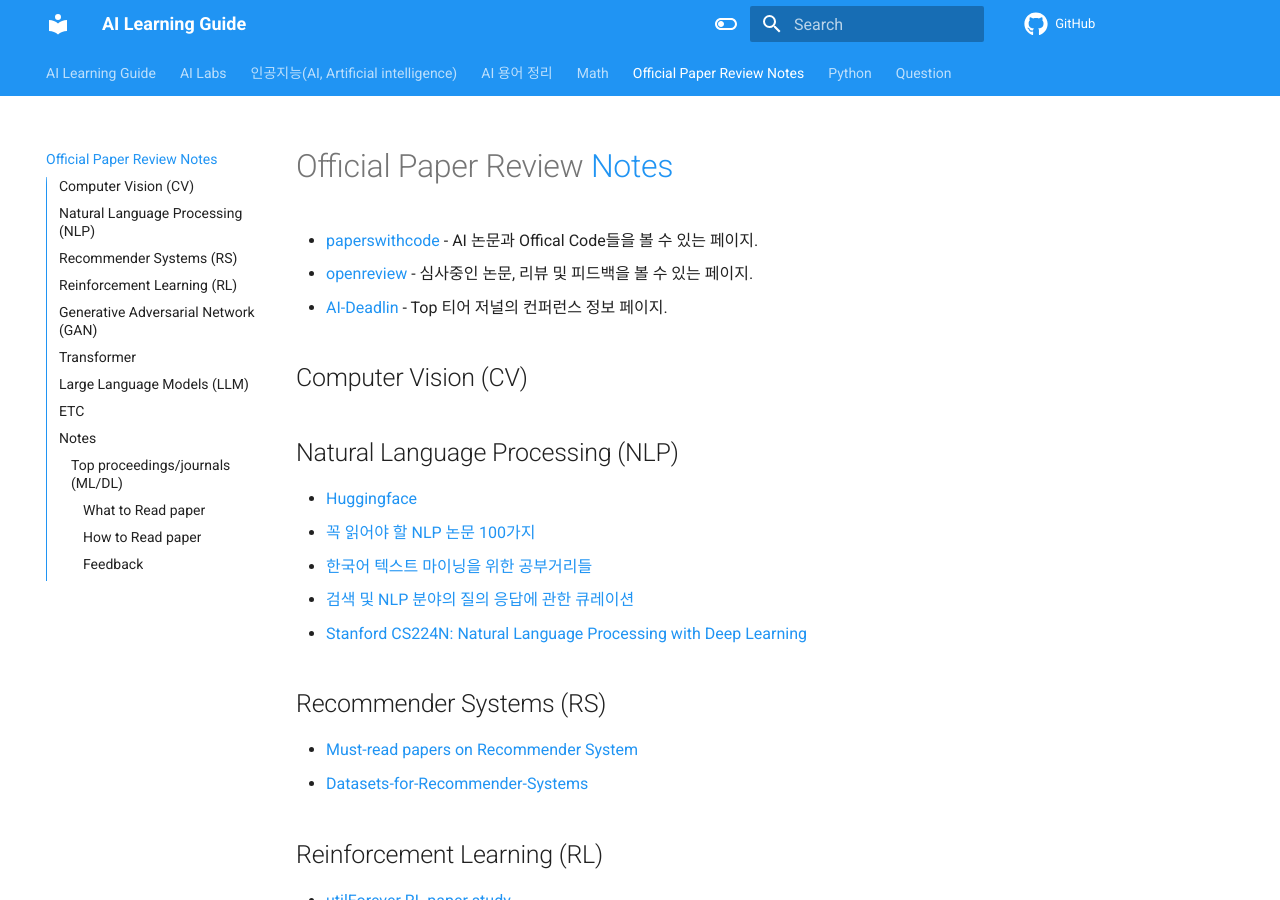
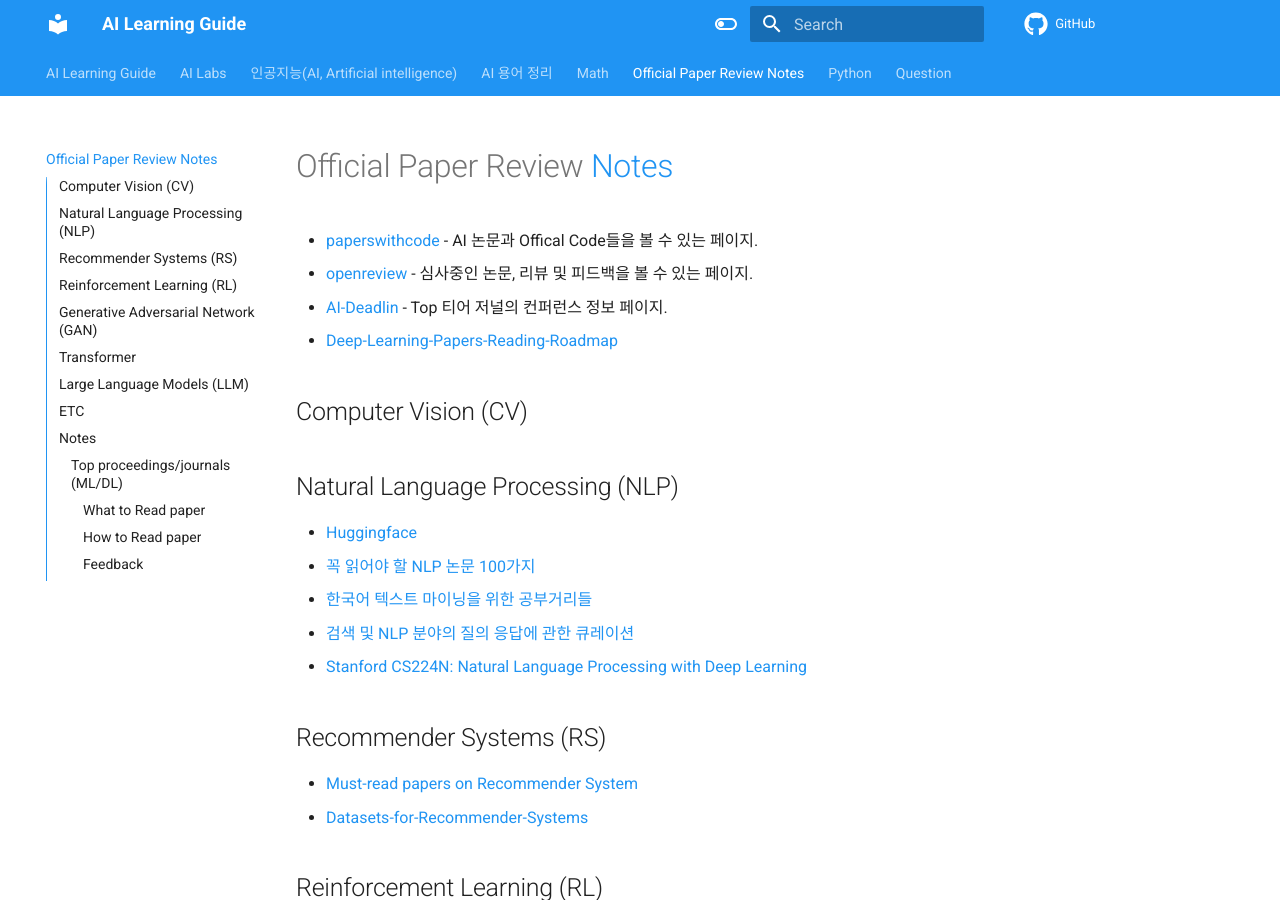
Before and after one commit to cpprhtn/AI-Learning-Guide, an MkDocs documentation site: the page built from docs/Official-Paper.md, in a window 1280 px wide and 900 px high. Built offline with MkDocs 1.6.1 and Material for MkDocs 9.7.7, drawn with Linux system fonts in a browser that asks for light colours; comment, search, counter and statistics services are not loaded.

Commit message:
Update Official-Paper.md

```diff
--- a/docs/Official-Paper.md
+++ b/docs/Official-Paper.md
@@ -2,6 +2,7 @@
 - [paperswithcode](https://paperswithcode.com/methods) - AI 논문과 Offical Code들을 볼 수 있는 페이지.
 - [openreview](https://openreview.net/) - 심사중인 논문, 리뷰 및 피드백을 볼 수 있는 페이지.
 - [AI-Deadlin](https://aideadlin.es/?sub=ML,CV,CG,NLP,RO,SP,DM) - Top 티어 저널의 컨퍼런스 정보 페이지.
+- [Deep-Learning-Papers-Reading-Roadmap](https://github.com/floodsung/Deep-Learning-Papers-Reading-Roadmap)
 
 ## Computer Vision (CV)
 
```
